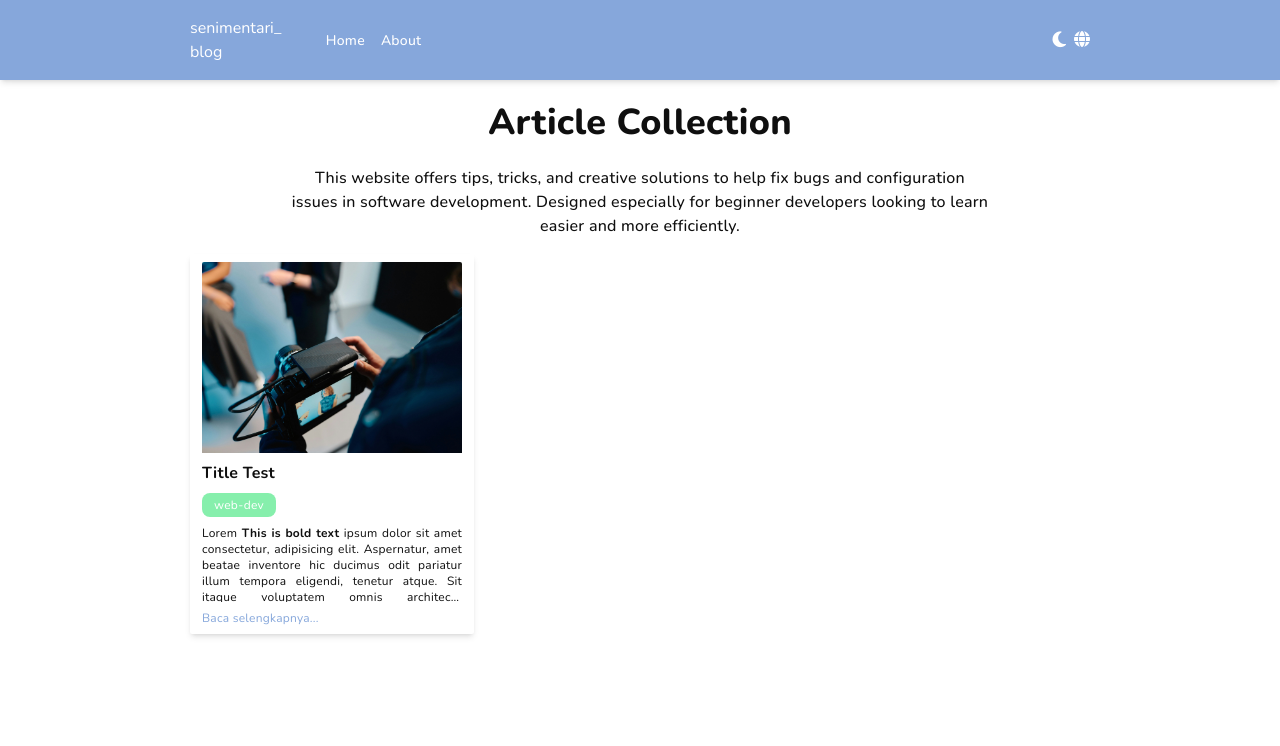
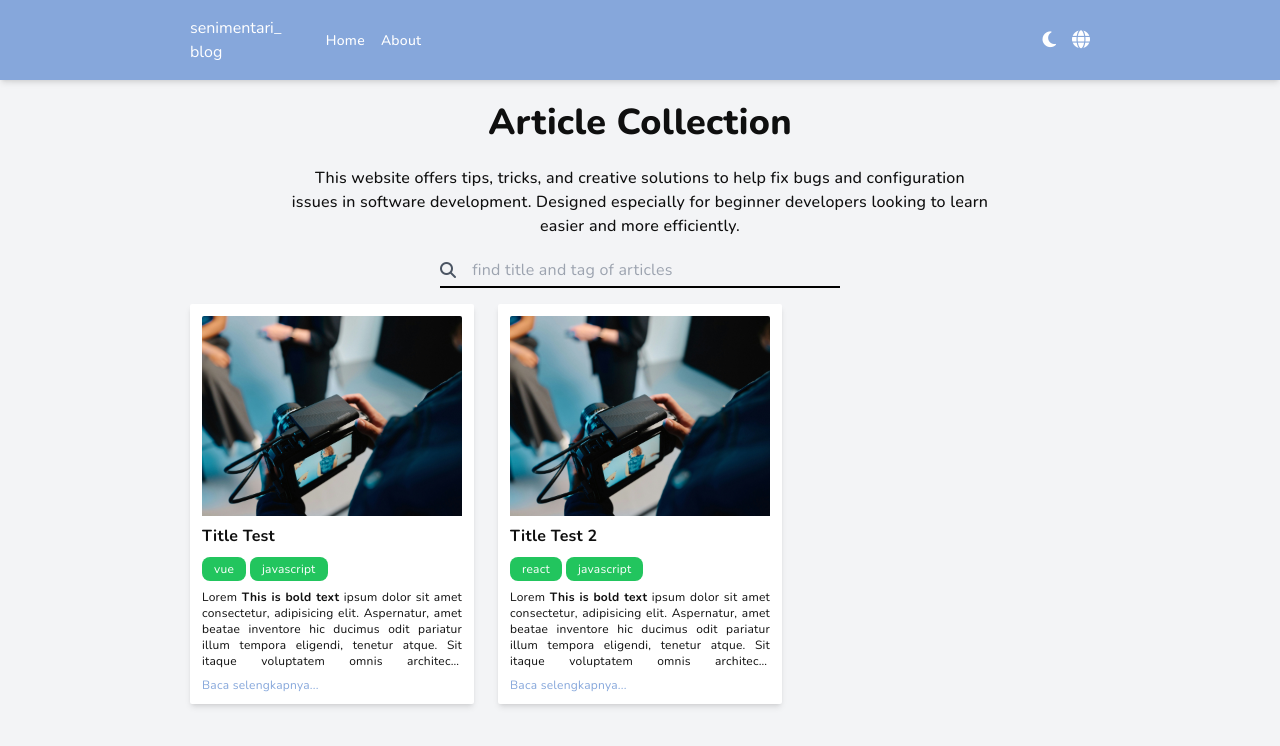
Before and after one commit to rizkiismail9a/senimentari-blog, a Nuxt app: page / in a window 1280 px wide. Shown: the top 746 px of the page. Built offline with nearby package versions, Linux system fonts and the light colour scheme.

Commit message:
feat: create search feature

```diff
--- a/components/Cards/Article.vue
+++ b/components/Cards/Article.vue
@@ -1,17 +1,16 @@
 <script setup lang="ts">
-import type { Category } from "~/types/category.type";
-
 defineProps<{
   image: string;
   imageAlt: string;
   title: string;
   preview: string;
-  category: Category;
+  tags: string[];
 }>();
 </script>
+
 <template>
   <div
-    class="bg-white dark:bg-dark-medium shadow-md rounded-sm w-full mx-auto max-w-[300px] h-[380px] px-3 py-2 flex flex-col justify-center gap-2"
+    class="bg-white dark:bg-dark-medium shadow-md rounded-sm w-full mx-auto max-w-[300px] h-[400px] px-3 py-2 flex flex-col justify-center gap-2"
   >
     <img
       class="w-full h-[200px] object-cover overflow-hidden rounded-t-sm"
@@ -21,11 +20,14 @@ defineProps<{
 
     <h4 class="font-bold">{{ $t(title) }}</h4>
 
-    <div
-      id="category"
-      :class="`bg-${category.color}-300 text-white inline-block py-1 px-3 rounded-lg text-xs w-fit`"
-    >
-      {{ category.name }}
+    <div id="tags">
+      <span
+        v-for="tag in tags"
+        :key="tag"
+        class="bg-green-500 text-white inline-block mr-1 py-1 px-3 rounded-lg text-xs w-fit"
+      >
+        {{ tag }}
+      </span>
     </div>
     <div
       v-html="$t(preview)"
--- a/components/Navbar/Navbar.vue
+++ b/components/Navbar/Navbar.vue
@@ -48,7 +48,7 @@ const changeLanguages = (lang: "id" | "en") => {
       >
         <i :class="`fa-solid text-lg ${isDark ? 'fa-sun' : 'fa-moon'}`"></i>
       </div>
-      <div id="toggle-button" class="flex gap-2 items-center">
+      <div id="toggle-button" class="flex gap-4 items-center">
         <i
           @click="showMobileNavbar = !showMobileNavbar"
           class="fa-solid fa-bars md:hidden inline-block text-lg cursor-pointer"
@@ -62,12 +62,14 @@ const changeLanguages = (lang: "id" | "en") => {
         </div>
         <div id="lang-dropdown" class="relative">
           <i
-            class="fa-solid fa-globe cursor-pointer"
+            class="fa-solid fa-globe cursor-pointer text-lg"
             @click="toggleLangOption()"
           ></i>
+
+          <!-- Language option dropdown -->
           <div
             v-show="showLangOption"
-            class="bg-white dark:bg-dark-medium w-[100px] h-fit text-sm shadow-md absolute right-3 md:right-0 text-dark dark:text-white p-2 rounded-md"
+            class="bg-white dark:bg-dark-medium w-[100px] h-fit text-sm shadow-md absolute z-10 right-3 md:right-0 text-dark dark:text-white p-2 rounded-md"
           >
             <ul>
               <li class="cursor-pointer" @click="changeLanguages('id')">
--- a/i18n.config.ts
+++ b/i18n.config.ts
@@ -2,6 +2,7 @@ import {
   articleOneEn,
   articleOneIndo,
 } from "./locales/articles/articleTest.locale";
+import enLocale from "./locales/en.locale";
 import idLocale from "./locales/id.locale";
 
 export default defineI18nConfig(() => ({
@@ -10,15 +11,9 @@ export default defineI18nConfig(() => ({
   messages: {
     id: {
       ...idLocale,
-      ...articleOneIndo,
     },
     en: {
-      home: "Home",
-      about: "About",
-      "home-header": "Article Collection",
-      "home-header-desc":
-        "This website offers tips, tricks, and creative solutions to help fix bugs and configuration issues in software development. Designed especially for beginner developers looking to learn easier and more efficiently.",
-      ...articleOneEn,
+      ...enLocale,
     },
   },
 }));
--- a/layouts/default.vue
+++ b/layouts/default.vue
@@ -2,7 +2,7 @@
 <template>
   <Navbar />
   <main
-    class="bg-white dark:bg-dark min-h-screen text-dark dark:text-white tracking-[0.24px]"
+    class="bg-gray-100 dark:bg-dark min-h-screen text-dark dark:text-white tracking-[0.24px]"
   >
     <slot></slot>
   </main>
--- /dev/null
+++ b/locales/articles/articleTwo.locale.ts
@@ -0,0 +1,11 @@
+export const articleTwoId = {
+  "title-2": "Test Judul 2",
+  "preview-2":
+    'Lorem <span class="font-bold">Ini teks tebal</span> ipsum dolor sit amet consectetur, adipisicing elit. Aspernatur, amet beatae inventore hic ducimus odit pariatur illum tempora eligendi, tenetur atque. Sit itaque voluptatem omnis architecto aspernatur suscipit placeat ipsum quidem soluta voluptate impedit necessitatibus, saepe doloribus? Voluptatem incidunt rerum tempora, placeat ipsam magnam inventore at non harum deleniti eligendi, magni consequuntur iure culpa beatae. Eveniet dolorum illo omnis deserunt inventore corporis reiciendis consequuntur rem dicta error, iste porro excepturi fuga aspernatur. Aliquam, voluptatibus quo, quis molestias cupiditate optio consequatur sit repudiandae corrupti placeat ipsum! Assumenda dolorem obcaecati asperiores nobis sapiente eum dolore suscipit tenetur illo. Incidunt dolore vero similique!',
+};
+
+export const articleTwoEn = {
+  "title-2": "Title Test 2",
+  "preview-2":
+    "Lorem <span class='font-bold'>This is bold text</span> ipsum dolor sit amet consectetur, adipisicing elit. Aspernatur, amet beatae inventore hic ducimus odit pariatur illum tempora eligendi, tenetur atque. Sit itaque voluptatem omnis architecto aspernatur suscipit placeat ipsum quidem soluta voluptate impedit necessitatibus, saepe doloribus? Voluptatem incidunt rerum tempora, placeat ipsam magnam inventore at non harum deleniti eligendi, magni consequuntur iure culpa beatae. Eveniet dolorum illo omnis deserunt inventore corporis reiciendis consequuntur rem dicta error, iste porro excepturi fuga aspernatur. Aliquam, voluptatibus quo, quis molestias cupiditate optio consequatur sit repudiandae corrupti placeat ipsum! Assumenda dolorem obcaecati asperiores nobis sapiente eum dolore suscipit tenetur illo. Incidunt dolore vero similique!",
+};
--- /dev/null
+++ b/locales/en.locale.ts
@@ -0,0 +1,13 @@
+import { articleOneEn } from "./articles/articleTest.locale";
+import { articleTwoEn } from "./articles/articleTwo.locale";
+
+export default {
+  home: "Home",
+  about: "About",
+  "home-header": "Article Collection",
+  "home-header-desc":
+    "This website offers tips, tricks, and creative solutions to help fix bugs and configuration issues in software development. Designed especially for beginner developers looking to learn easier and more efficiently.",
+  "search-placeholder": "find title and tag of articles",
+  ...articleOneEn,
+  ...articleTwoEn,
+};
--- a/locales/id.locale.ts
+++ b/locales/id.locale.ts
@@ -1,7 +1,13 @@
+import { articleOneIndo } from "./articles/articleTest.locale";
+import { articleTwoId } from "./articles/articleTwo.locale";
+
 export default {
   home: "Beranda",
   about: "Tentang",
   "home-header": "Kumpulan Artikel",
   "home-header-desc":
     "Website ini menyajikan tips, trik, dan solusi inovatif untuk mengatasi masalah bug dan konfigurasi dalam pengembangan software. Didesain khusus untuk developer pemula yang ingin belajar lebih mudah dan efisien.",
+  "search-placeholder": "cari judul atau tag artikel",
+  ...articleOneIndo,
+  ...articleTwoId,
 };
--- a/pages/index.vue
+++ b/pages/index.vue
@@ -1,22 +1,31 @@
 <script setup lang="ts">
 import type { ArticlePreview } from "~/types/articlePreview.type";
+import { articles } from "~/public/articles/previews";
 
-const articles = ref<ArticlePreview[]>([
-  {
-    id: "id-acak",
-    title: "title-1",
-    image: {
-      path: "test.jpg",
-      alt: "kamera",
-    },
-    preview: "preview-1",
-    category: {
-      id: 1,
-      name: "web-dev",
-      color: "green",
-    },
-  },
-]);
+const searchInput = ref<string>("");
+const isSearching = ref<boolean>(false);
+const filteredArticle = ref<ArticlePreview[]>([]);
+
+/**
+ * Search the articles based on title and tags
+ */
+const findArticle = () => {
+  isSearching.value = true;
+  const searchValue = searchInput.value.toLowerCase();
+
+  if (!searchValue.length) {
+    filteredArticle.value = articles.value;
+    isSearching.value = false;
+    return;
+  }
+
+  filteredArticle.value = articles.value.filter((a) => {
+    return (
+      a.tags.some((tag) => tag.toLowerCase().includes(searchValue)) ||
+      a.title.toLowerCase().includes(searchValue)
+    );
+  });
+};
 </script>
 
 <template>
@@ -34,10 +43,41 @@ const articles = ref<ArticlePreview[]>([
     </div>
   </div>
 
+  <section class="mx-auto max-w-[900px] mb-4" id="search-form">
+    <form class="flex justify-center mx-auto w-[90%]">
       <div
+        class="border-b-2 border-black md:w-[400px] w-full flex items-center gap-3"
+      >
+        <i class="fa-solid fa-magnifying-glass text-gray-600"></i>
+        <input
+          v-model="searchInput"
+          @input="findArticle"
+          autocomplete="off"
+          class="bg-transparent focus:outline-none focus:ring-0 border-none p-1 w-full"
+          name="search"
+          :placeholder="$t('search-placeholder')"
+          type="text"
+        />
+      </div>
+    </form>
+  </section>
+
+  <section
     id="home-content"
     class="w-full max-w-[900px] mx-auto grid md:grid-cols-3 grid-cols-1 gap-6 pb-[24px]"
   >
+    <template v-if="isSearching">
+      <CardsArticle
+        v-for="article in filteredArticle"
+        :key="article.id"
+        :image="`/images/${article.image.path}`"
+        :image-alt="article.image.alt"
+        :preview="article.preview"
+        :title="article.title"
+        :tags="article.tags"
+      />
+    </template>
+    <template v-else>
       <CardsArticle
         v-for="article in articles"
         :key="article.id"
@@ -45,7 +85,8 @@ const articles = ref<ArticlePreview[]>([
         :image-alt="article.image.alt"
         :preview="article.preview"
         :title="article.title"
-      :category="article.category"
+        :tags="article.tags"
       />
-  </div>
     </template>
+  </section>
+</template>
--- /dev/null
+++ b/public/articles/previews.ts
@@ -0,0 +1,24 @@
+import type { ArticlePreview } from "~/types/articlePreview.type";
+
+export const articles = ref<ArticlePreview[]>([
+  {
+    id: "id-acak",
+    title: "title-1",
+    image: {
+      path: "test.jpg",
+      alt: "kamera",
+    },
+    preview: "preview-1",
+    tags: ["vue", "javascript"],
+  },
+  {
+    id: "id-acak-2",
+    title: "title-2",
+    image: {
+      path: "test.jpg",
+      alt: "kamera",
+    },
+    preview: "preview-2",
+    tags: ["react", "javascript"],
+  },
+]);
--- a/types/articlePreview.type.ts
+++ b/types/articlePreview.type.ts
@@ -8,5 +8,5 @@ export type ArticlePreview = {
     alt: string;
   };
   preview: string;
-  category: Category;
+  tags: string[];
 };
```
Lines whose indentation alone changed are shown as unchanged.
